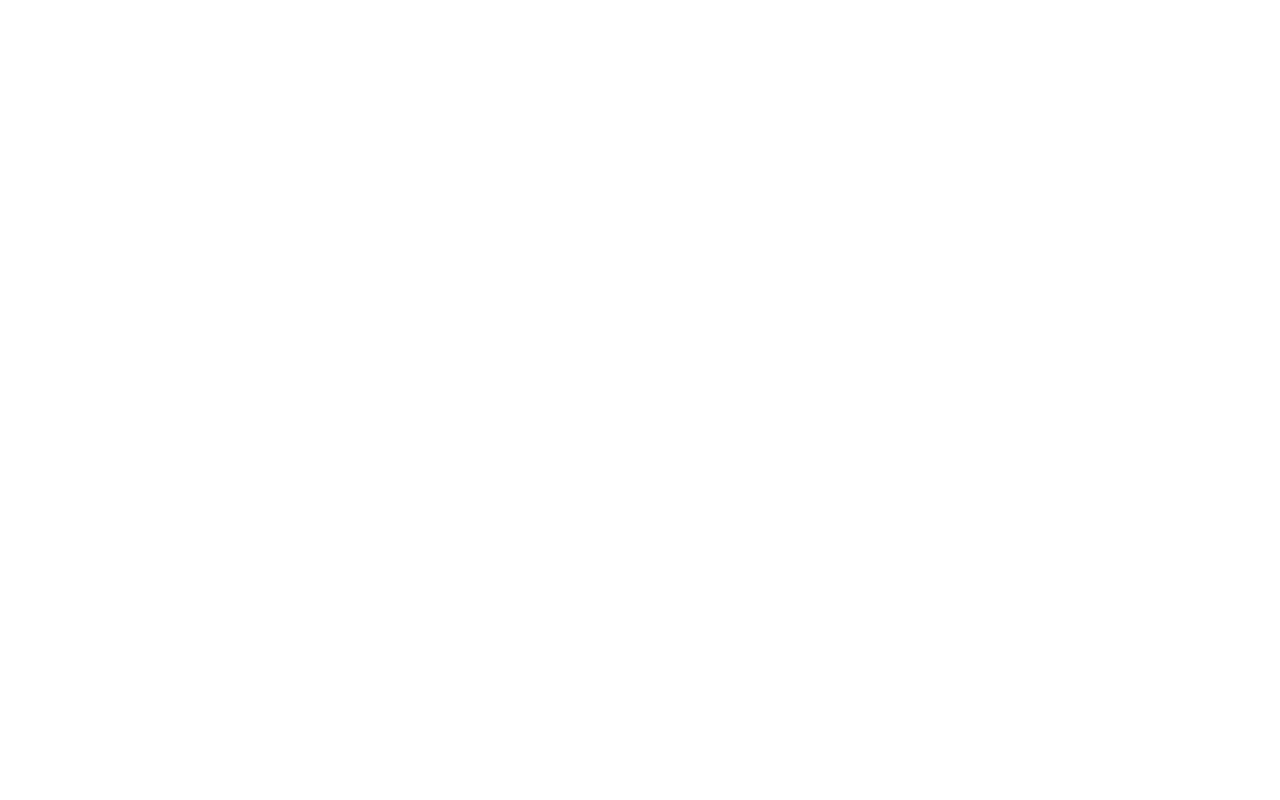
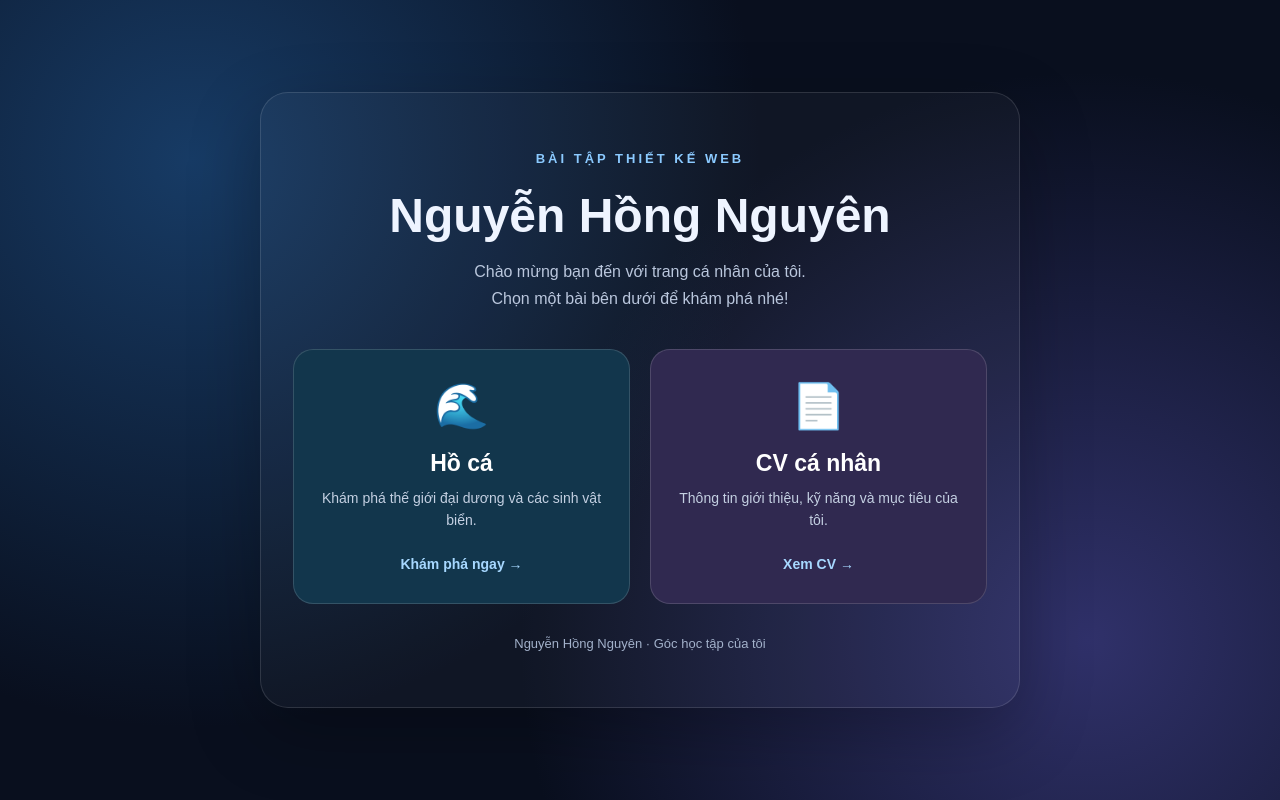
Before and after one commit to thienokok11-cpu/thienokok11-cpu.github.io, a plain HTML site: page index.html in a window 1280 px wide. Drawn offline with Linux system fonts and the light colour scheme.

Commit message:
Update index.html

```diff
--- a/index.html
+++ b/index.html
@@ -4,10 +4,190 @@
     <meta charset="UTF-8">
     <meta name="viewport" content="width=device-width, initial-scale=1.0">
     <title>Nguyễn Hồng Nguyên | Trang chủ</title>
+
+    <style>
+        * {
+            box-sizing: border-box;
+        }
+
+        body {
+            margin: 0;
+            min-height: 100vh;
+            display: grid;
+            place-items: center;
+            padding: 24px;
+            font-family: Arial, sans-serif;
+            color: #eef4ff;
+            background:
+                radial-gradient(circle at 15% 20%, #173b65, transparent 45%),
+                radial-gradient(circle at 85% 80%, #30316a, transparent 45%),
+                #090f1e;
+        }
+
+        main {
+            width: 100%;
+            max-width: 760px;
+            padding: 56px 32px;
+            text-align: center;
+            background: #ffffff08;
+            border: 1px solid #ffffff20;
+            border-radius: 28px;
+            box-shadow: 0 24px 70px #00000040;
+            animation: hien-len 0.8s ease both;
+        }
+
+        .nhan {
+            color: #8bcaff;
+            font-size: 13px;
+            font-weight: bold;
+            letter-spacing: 3px;
+            text-transform: uppercase;
+        }
+
+        h1 {
+            margin: 20px 0 14px;
+            font-size: clamp(30px, 6vw, 48px);
+            line-height: 1.2;
+        }
+
+        .mo-ta {
+            margin: 0;
+            color: #bac7dd;
+            line-height: 1.7;
+        }
+
+        nav {
+            display: grid;
+            grid-template-columns: repeat(2, minmax(0, 1fr));
+            gap: 20px;
+            margin-top: 36px;
+        }
+
+        .the {
+            display: block;
+            padding: 30px 20px;
+            border: 1px solid #ffffff25;
+            border-radius: 20px;
+            color: #fff;
+            text-decoration: none;
+            transition: transform 0.25s, border-color 0.25s,
+                        background 0.25s;
+        }
+
+        .bien {
+            background: #12364c;
+        }
+
+        .cv {
+            background: #302950;
+        }
+
+        .the:hover {
+            transform: translateY(-7px);
+            border-color: #a7d8ff;
+            background: #254566;
+        }
+
+        .the:focus-visible {
+            outline: 3px solid #a7d8ff;
+            outline-offset: 5px;
+        }
+
+        .bieu-tuong {
+            display: block;
+            font-size: 44px;
+            margin-bottom: 18px;
+        }
+
+        h2 {
+            margin: 0 0 10px;
+            font-size: 23px;
+        }
+
+        .the p {
+            margin: 0 0 24px;
+            color: #c4d0e2;
+            font-size: 14px;
+            line-height: 1.6;
+        }
+
+        .mo {
+            font-size: 14px;
+            font-weight: bold;
+            color: #a7d8ff;
+        }
+
+        footer {
+            margin-top: 32px;
+            color: #a3b2cb;
+            font-size: 13px;
+        }
+
+        @keyframes hien-len {
+            from {
+                opacity: 0;
+                transform: translateY(24px);
+            }
+            to {
+                opacity: 1;
+                transform: translateY(0);
+            }
+        }
+
+        @media (max-width: 520px) {
+            main {
+                padding: 36px 20px;
+            }
+
+            nav {
+                grid-template-columns: 1fr;
+            }
+        }
+
+        @media (prefers-reduced-motion: reduce) {
+            main {
+                animation: none;
+            }
+
+            .the {
+                transition: none;
+            }
+
+            .the:hover {
+                transform: none;
+            }
+        }
+    </style>
 </head>
+
 <body>
-    <a href="./cv nhan/index.html"/>
-    <a href="./ocean-motion/index.html"/>
+    <main>
+        <span class="nhan">Bài tập thiết kế web</span>
 
+        <h1>Nguyễn Hồng Nguyên</h1>
+
+        <p class="mo-ta">
+            Chào mừng bạn đến với trang cá nhân của tôi.<br>
+            Chọn một bài bên dưới để khám phá nhé!
+        </p>
+
+        <nav aria-label="Các bài thực hành">
+            <a class="the bien" href="./ocean-motion/index.html">
+                <span class="bieu-tuong" aria-hidden="true">🌊</span>
+                <h2>Hồ cá</h2>
+                <p>Khám phá thế giới đại dương và các sinh vật biển.</p>
+                <span class="mo">Khám phá ngay →</span>
+            </a>
+
+            <a class="the cv" href="./cv%20nhan/index.html">
+                <span class="bieu-tuong" aria-hidden="true">📄</span>
+                <h2>CV cá nhân</h2>
+                <p>Thông tin giới thiệu, kỹ năng và mục tiêu của tôi.</p>
+                <span class="mo">Xem CV →</span>
+            </a>
+        </nav>
+
+        <footer>Nguyễn Hồng Nguyên · Góc học tập của tôi</footer>
+    </main>
 </body>
 </html>
```
